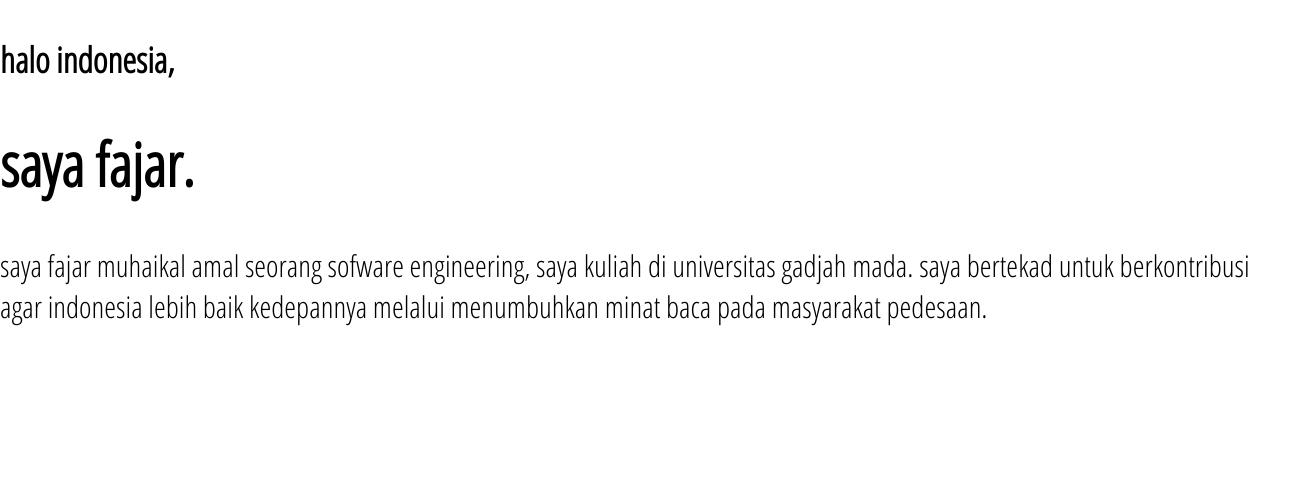
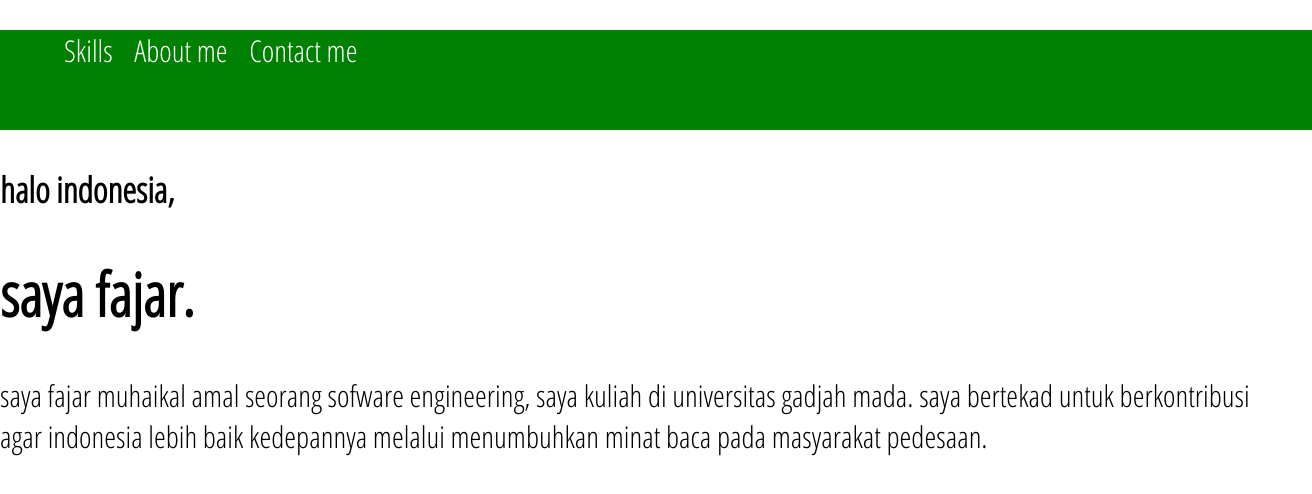
Before and after one commit to Haikal120401/profile, a plain HTML site: page img/index.html in a window 1280 px wide. Shown: the whole page, 1312 px wide, since content can reach past the window. Drawn offline with Linux system fonts and the light colour scheme.

Commit message:
menambahkan style pada nav dan li

```diff
--- a/CSS/style.css
+++ b/CSS/style.css
@@ -3,5 +3,23 @@ body{
 	  padding: 0;
 	  font-size: 30px;
 	 font-family: 'Open Sans Condensed', sans-serif;
+}
+
+nav{
+	width: 100%;
+	height: 100px;
+	/* 1 rem = 16px */
+	padding: 0 1rem;
+	background-color: green;
+	color: white;
 
 }
+
+li{
+	/*bulat- bulat ilang*/
+	list-style-type: none;
+	/*membuat urutannya sejajar*/
+	display: inline-block;
+	/*ukurannya*/
+	padding: 0 8px;
+}
--- a/img/index.html
+++ b/img/index.html
@@ -8,6 +8,14 @@
 	<link href="https://fonts.googleapis.com/css?family=Open+Sans+Condensed:300&display=swap" rel="stylesheet">
 </head>
 <body>
+	<!-- Navbar -->
+	<nav>
+		<ul>
+			<li>Skills</li>
+			<li>About me</li>
+			<li>Contact me</li>
+		</ul>
+	</nav>
 
 	<h3>halo indonesia,</h3>
 	<h1>saya fajar.</h1>
```
